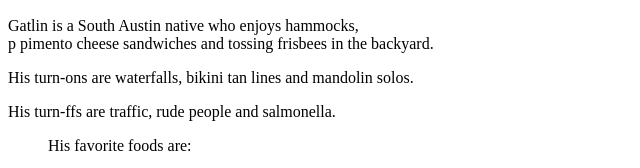
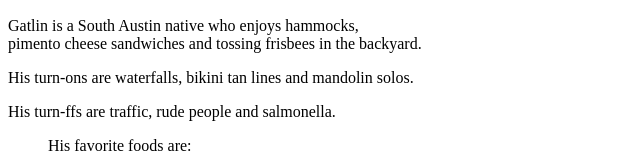
Before and after one commit to GatlinR/mywebsite, a plain HTML site: page index.html in a window 1280 px wide. Shown: the part 383-551 px from the top of the page, 0-640 px from the left. Drawn offline with Linux system fonts and the light colour scheme.

Commit message:
Update index.html

```diff
--- a/index.html
+++ b/index.html
@@ -10,7 +10,7 @@
 	<h1>Gatlin</h1>
 	<img src="https://drive.google.com/file/d/17-9RiXfZxtfBsim1HOLbXBOpyY2t6gfA/view?usp=sharing" alt="Gatlin and Spud!" >
 	<p>Gatlin is a South Austin native who enjoys hammocks, <br>
-p	   pimento cheese sandwiches and tossing frisbees in the backyard.</p>
+		pimento cheese sandwiches and tossing frisbees in the backyard.</p>
 	<p>His turn-ons are waterfalls, bikini tan lines and mandolin solos.</P>
 	<p>His turn-ffs are traffic, rude people and salmonella.</p>
 	<ul>His favorite foods are:</ul>
```
